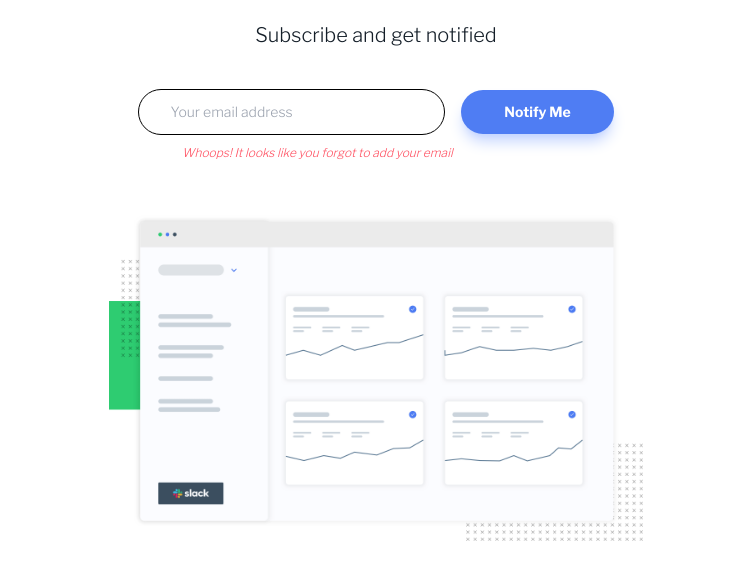
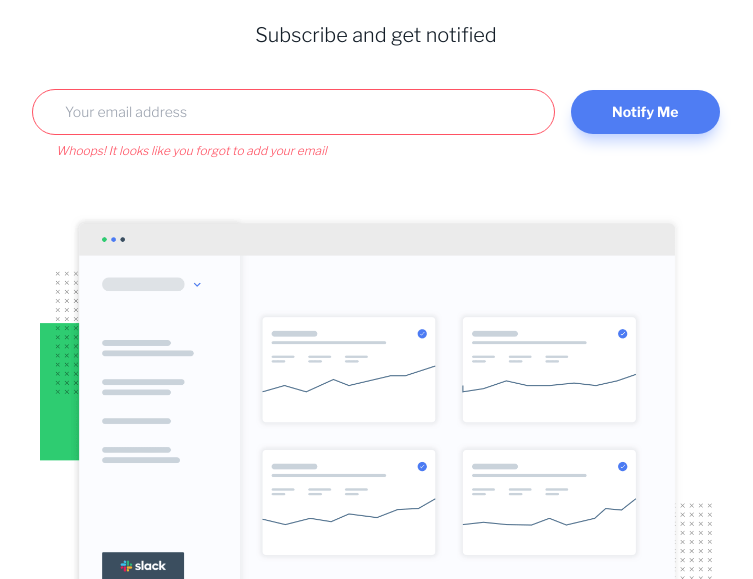
Before and after one commit to gusanchefullstack/prj-03-ping-single-column-coming-soon-page, a website built with Vite: page index.html in a window 1280 px wide. Both pictures are taken after a click on the button "Notify Me". Shown: the part 221-800 px from the top of the page, without its empty margins (264-1017 px from the left). Built offline with nearby package versions, Linux system fonts and the light colour scheme.

Commit message:
🐛  Fix border color with classList doesn´t work. Changed to JS

```diff
--- a/index.html
+++ b/index.html
@@ -17,7 +17,7 @@
     />
   </head>
   <body>
-    <div id="app" class="py-20 font-franklin text-xl">
+    <div id="app" class="py-20 font-franklin text-xl lg:mx-auto lg:max-w-4xl lg:relative">
       <img class="mx-auto" src="images/logo.svg" alt="logo" />
       <h1 class="text-center text-2xl lg:text-5xl pt-10 pb-2 text-gray">
         We are launching <span class="font-bold text-VeryDarkBlue">soon!</span>
@@ -26,10 +26,10 @@
         Subscribe and get notified
       </p>
       <div
-        class="lg:flex lg:flex-nowrap lg:justify-center lg:items-center lg:space-x-4 lg:relative lg:px-64"
+        class="lg:flex lg:flex-nowrap lg:justify-center lg:items-center lg:space-x-4 "
       >
         <input
-          class="block border-paleBlue mx-auto lg:mx-0 w-9/12 md:w-5/12 rounded-full py-3  border text-sm px-8 mt-8 lg:mt-0 outline-none lg:basis-2/5"
+          class="block border-paleBlue mx-auto lg:mx-0 w-9/12 md:w-5/12 rounded-full py-3  border text-sm px-8 mt-8 lg:mt-0 outline-none lg:basis-7/12"
           type="email"
           name="email"
           id="email"
@@ -37,23 +37,23 @@
         />
         <span
           id="email-missing"
-          class="hidden mx-auto italic text-xs text-center text-lightRed mt-2 mb-6 lg:absolute lg:left-[430px] lg:top-12"
+          class="hidden mx-auto italic text-xs text-center text-lightRed mt-2 lg:mt-1 mb-6 lg:absolute lg:left-28 lg:top-[360px]"
           >Whoops! It looks like you forgot to add your email</span
         >
         <span
           id="email-invalid"
-          class="hidden mx-auto italic text-xs text-center text-lightRed mt-2 mb-6 lg:absolute lg:left-[430px] lg:top-12"
+          class="hidden mx-auto italic text-xs text-center text-lightRed mt-2 lg:mt-1 mb-6 lg:absolute lg:left-28 lg:top-[360px]"
           >Please provide a valid email address</span
         >
         <button
           id="submit-button"
-          class="block mx-auto lg:mx-0 bg-blue text-white text-sm font-bold w-9/12 md:w-5/12 rounded-full py-3 shadow-paleBlue shadow-lg mt-3 lg:mt-0 mb-8 lg:mb-0 hover:cursor-pointer hover:opacity-80 lg:basis-1/5"
+          class="block mx-auto lg:mx-0 bg-blue text-white text-sm font-bold w-9/12 md:w-5/12 rounded-full py-3 shadow-paleBlue shadow-lg mt-3 lg:mt-0 mb-8 lg:mb-0 hover:cursor-pointer hover:opacity-80 lg:basis-2/12"
         >
           Notify Me
         </button>
       </div>
       <img
-        class="mx-auto w-9/12 lg:w-5/12 mt-16 lg:mt-20 mb-28"
+        class="mx-auto w-9/12 lg:w-9/12 mt-16 lg:mt-20 mb-28"
         src="images/illustration-dashboard.png"
         alt="hero-image"
       />
--- a/main.js
+++ b/main.js
@@ -9,18 +9,17 @@ const submitButton = document.getElementById("submit-button");
 emailInput.addEventListener("focus", (e) => {
   emailMissingLabel.classList.replace("block", "hidden");
   emailInvalidLabel.classList.replace("block", "hidden");
-  emailInput.classList.replace("border-lightRed", "border-paleBlue");
+  emailInput.style.borderColor ="hsl(223, 100%, 88%)";
 });
 
 submitButton.addEventListener("click", (e) => {
   if (!emailInput.value) {
     emailMissingLabel.classList.replace("hidden", "block");
-    emailInput.classList.remove("border-paleBlue");
-    emailInput.classList.add("border-lightRed");
+    emailInput.style.borderColor = "hsl(354, 100%, 66%)";
+
   } else if (!validEmailFormat.test(emailInput.value)) {
     emailInvalidLabel.classList.replace("hidden", "block");
-    emailInput.classList.remove("border-paleBlue");
-    emailInput.classList.add("border-lightRed");
+    emailInput.style.borderColor = "hsl(354, 100%, 66%)";
   } else {
     emailInput.value = "";
   }
```
